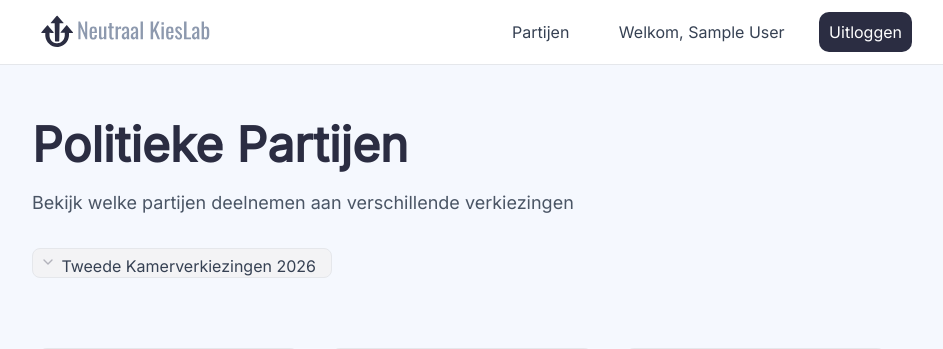
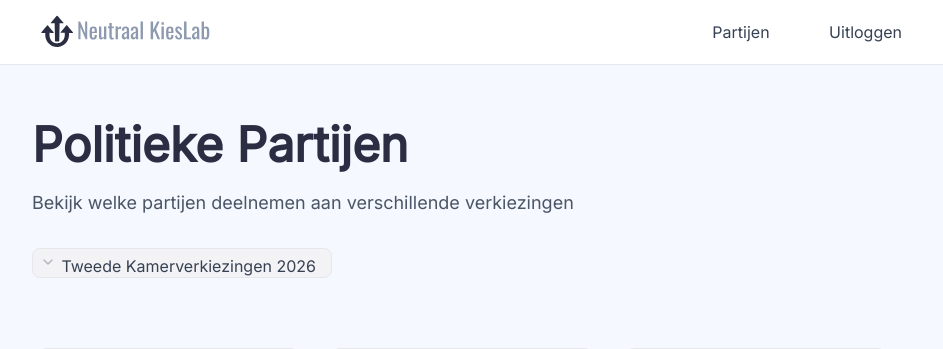
Before and after one commit to PS271589/NeutraalKiesLabWebsite, a PHP site: page /partijen.php in a window 1280 px wide. Shown: the top 349 px of the page, without its empty margins (168-1111 px from the left). Run offline with PHP 8.4, Linux system fonts and the light colour scheme; the visitor is signed in with stand-in values (Sample User, id 1); data comes from the database, SQL or seed files in the repository.

Commit message:
Refactor logout button styling and update user greeting display in index.php and partijen.php

```diff
--- a/index.php
+++ b/index.php
@@ -27,8 +27,7 @@ $elections = $db->SelectElections();
             <button class="parties">Partijen</button>
 
             <?php if (isset($_SESSION["user_id"])): ?>
-                <span>Welkom, <?= htmlspecialchars($_SESSION["user_name"]) ?></span>
-                <button onclick="window.location.href='logout.php'">
+                <button class="logout" onclick="window.location.href='logout.php'">
                     Uitloggen
                 </button>
             <?php else: ?>
--- a/partijen.php
+++ b/partijen.php
@@ -46,12 +46,14 @@ if ($electionId) {
         </a>
         <div>
             <button class="parties">Partijen</button>
-            <?php if (isset($_SESSION['user_id'])): ?>
-                <button class="login">Welkom, <?= htmlspecialchars($_SESSION['name']) ?></button>
-                <button class="register" onclick="window.location.href='logout.php'">Uitloggen</button>
+
+            <?php if (isset($_SESSION["user_id"])): ?>
+                <button class="logout" onclick="window.location.href='logout.php'">
+                    Uitloggen
+                </button>
             <?php else: ?>
-                <button class="login" onclick="window.location.href='login.php'">Inloggen</button>
-                <button class="register" onclick="window.location.href='register.php'">Registreren</button>
+                <button class="login">Inloggen</button>
+                <button class="register">Registreren</button>
             <?php endif; ?>
         </div>
     </nav>
--- a/style/styles.css
+++ b/style/styles.css
@@ -116,6 +116,23 @@ button:hover {
 
 .register:hover {
     background-color: #1b1d2a;
+    transform: scale(1);
+}
+
+.logout {
+    font-family: 'Inter', sans-serif;
+    background-color: transparent;
+    color: #364153;
+    border: none;
+    padding: 10px;
+    cursor: pointer;
+    font-size: 16px;
+    margin-left: 15px;
+}
+
+.logout:hover {
+    color: #1b1d2a;
+    background-color: transparent;
     transform: scale(1);
 }
 
```
